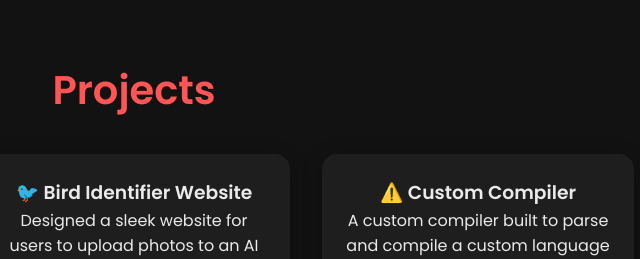
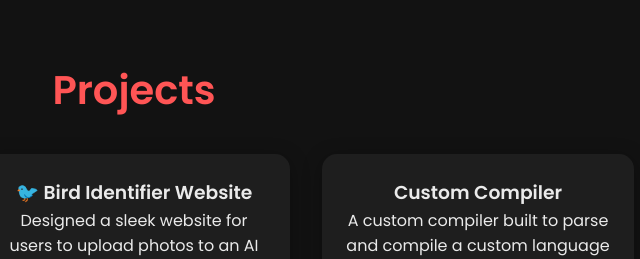
Before and after one commit to Hayward-d/Portfolio, a plain HTML site: page docs/index.html in a window 1280 px wide. Shown: the part 1202-1461 px from the top of the page, 506-1146 px from the left. Drawn offline with Linux system fonts and the light colour scheme.

Commit message:
Update index.html

```diff
--- a/docs/index.html
+++ b/docs/index.html
@@ -87,7 +87,7 @@
       <!-- Replace this anchor tag -->
       <a href="#" onclick="showModal()" class="project-link">
         <div class="project-card fade-in">
-          <h3>⚠️ Custom Compiler</h3>
+          <h3>Custom Compiler</h3>
           <p>A custom compiler built to parse and compile a custom language using Antlr4.</p>
         </div>
       </a>
```
